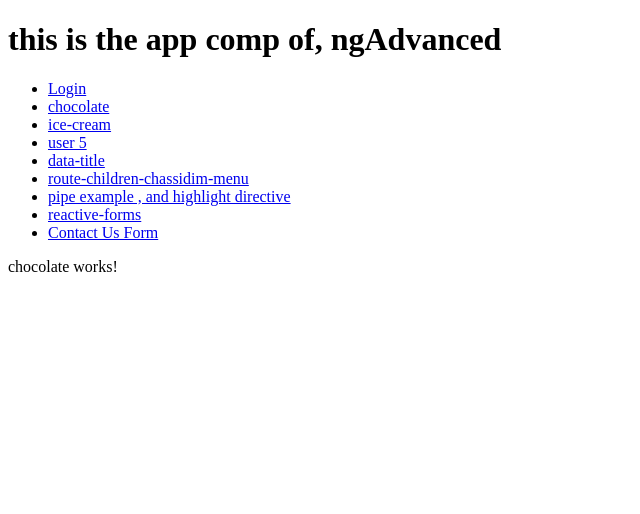
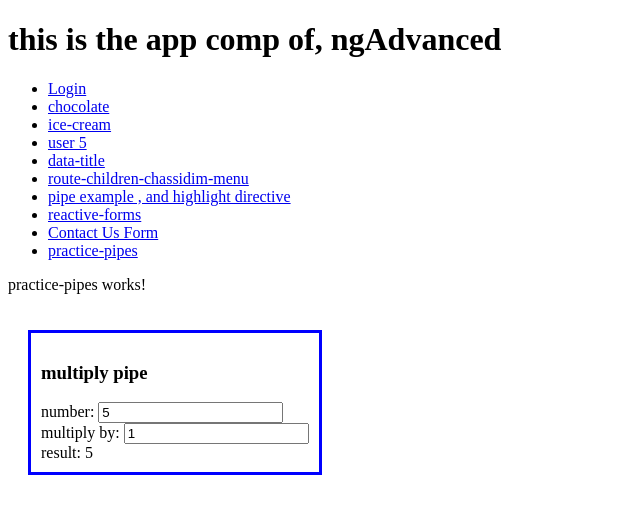
Before and after one commit to Avramo/ngAdvanced, an Angular app: page /practice-pipes in a window 1280 px wide. Before the commit this address led to /chocolate. Shown: the top 514 px of the page, without its empty margins (0-640 px from the left). Built offline with nearby package versions, Linux system fonts and the light colour scheme.

Commit message:
hi from ubuntu

```diff
--- a/src/app/app-routing.module.ts
+++ b/src/app/app-routing.module.ts
@@ -14,6 +14,7 @@ import { ChassidimMenuComponent } from './comps/chassidim/chassidim-menu/chassid
 import { PipeExampleComponent } from './comps/pipe-example/pipe-example.component';
 import { ReactiveFormsComponent } from './comps/reactive-forms/reactive-forms.component';
 import { ContactUsFormComponent } from './comps/contact-us-form/contact-us-form.component';
+import { PracticePipesComponent } from './comps/practice-pipes/practice-pipes.component';
 
 const routes: Routes = [
   { path: 'login', component: LoginComponent },
@@ -41,6 +42,7 @@ const routes: Routes = [
   { path: 'pipe-example', component: PipeExampleComponent },
   { path: 'reactive-forms', component: ReactiveFormsComponent },
   { path: 'contact-us-form', component: ContactUsFormComponent },
+  { path: 'practice-pipes', component: PracticePipesComponent },
 
 
   { path: '', redirectTo: '/login', pathMatch:'full'},
--- a/src/app/app.component.html
+++ b/src/app/app.component.html
@@ -10,6 +10,7 @@
   <li><a routerLink="/pipe-example">pipe example , and highlight directive</a></li>
   <li><a routerLink="/reactive-forms">reactive-forms</a></li>
   <li><a routerLink="/contact-us-form">Contact Us Form</a></li>
+  <li><a routerLink="/practice-pipes">practice-pipes</a></li>
 
 
 </ul>
--- /dev/null
+++ b/src/app/comps/practice-pipes/practice-pipes.component.css
@@ -0,0 +1,6 @@
+.calc-add{
+    display: inline-block;
+    border: 3px blue solid;
+    margin: 20px;
+    padding: 10px;
+}
--- /dev/null
+++ b/src/app/comps/practice-pipes/practice-pipes.component.html
@@ -0,0 +1,11 @@
+<p>practice-pipes works!</p>
+
+<div class="calc-add">
+    <h3>multiply pipe</h3>
+    <label>number: </label>
+    <input type="text" [(ngModel)]='numb'><br>
+    <label>multiply by: </label>
+    <input type="text" [(ngModel)]='mult'><br>
+    <label>result: </label>
+    <span>{{ numb | multiply : mult }} </span>
+</div>
--- /dev/null
+++ b/src/app/comps/practice-pipes/practice-pipes.component.ts
@@ -0,0 +1,18 @@
+import { Component, OnInit } from '@angular/core';
+
+@Component({
+  selector: 'app-practice-pipes',
+  templateUrl: './practice-pipes.component.html',
+  styleUrls: ['./practice-pipes.component.css']
+})
+export class PracticePipesComponent implements OnInit {
+
+  constructor() { }
+
+  ngOnInit() {
+  }
+
+  numb:number = 5;
+  mult:number = 1;
+
+}
--- /dev/null
+++ b/src/app/pipes/multiply.pipe.ts
@@ -0,0 +1,12 @@
+import { Pipe, PipeTransform } from '@angular/core';
+
+@Pipe({
+  name: 'multiply'
+})
+export class MultiplyPipe implements PipeTransform {
+
+  transform(num:number, mult:number): any {
+    return num * mult ;
+  }
+
+}
```
Also changed, not shown: src/app/app.module.ts (+6 -2 lines), src/app/comps/chassidim/stolin/stolin.component.css (line endings or trailing spaces), src/app/comps/contact-us-form/contact-us-form.component.css (line endings or trailing spaces), src/app/comps/login/login.component.css (line endings or trailing spaces), src/app/comps/reactive-forms/reactive-forms.component.css (line endings or trailing spaces), src/app/pipes/calc-age-pipe.pipe.ts (renamed from src/app/comps/calc-age-pipe.pipe.ts), 2 other files (tests, documents, lock files or other folders).
